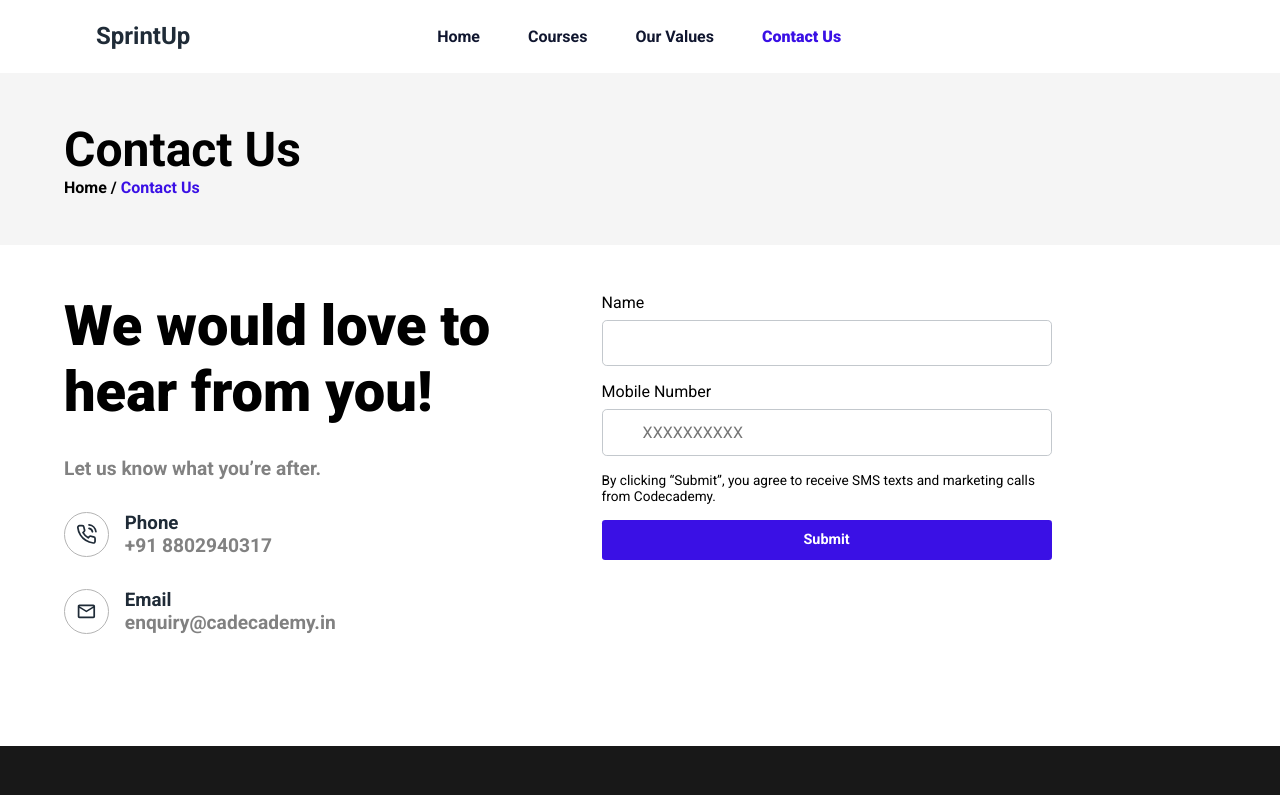
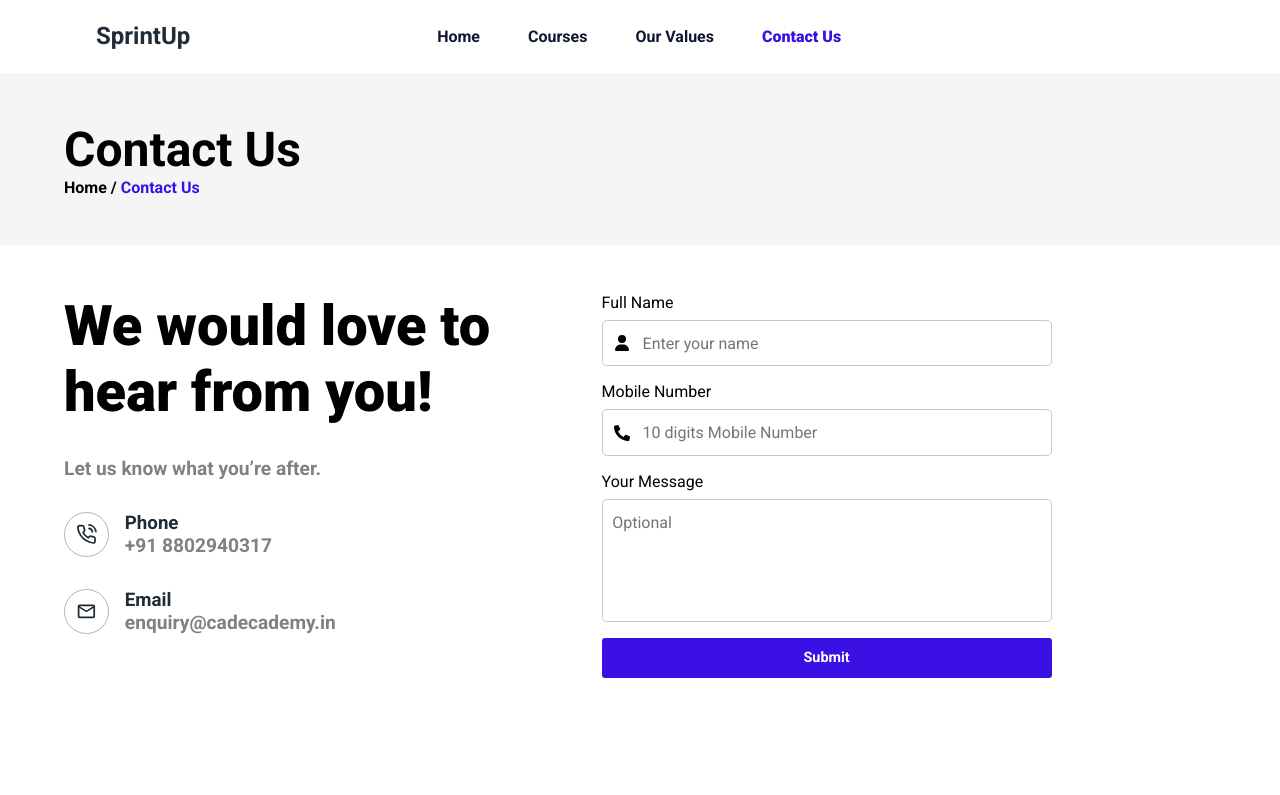
Before and after one commit to drumil32/Ed-Tech, a React (Vite) app in the folder frontend/: page /contact in a window 1280 px wide. Shown: the top 795 px of the page. Built offline with nearby package versions, Linux system fonts and the light colour scheme.

Commit message:
contact us page ready

```diff
--- /dev/null
+++ b/frontend/src/components/atoms/TextArea/TextArea.tsx
@@ -0,0 +1,36 @@
+import React, { TextareaHTMLAttributes, useState } from "react";
+import styles from "./style.module.scss";
+
+interface TextareaProps extends TextareaHTMLAttributes<HTMLTextAreaElement> {
+  label?: string;
+  customValidation?: (value: string) => string | null;
+}
+
+const Textarea: React.FC<TextareaProps> = ({ label, required, customValidation, onChange, ...props }) => {
+  const [errorMessage, setErrorMessage] = useState<string | null>(null);
+
+  const handleTextareaChange = (event: React.ChangeEvent<HTMLTextAreaElement>) => {
+    if (customValidation) {
+      const error = customValidation(event.target.value);
+      if (error) setErrorMessage(error);
+      else setErrorMessage(null);
+    }
+    if (onChange) onChange(event);
+  };
+
+  return (
+    <div className={styles.appTextareaContainer}>
+      {label && (
+        <label>
+          {label}
+        </label>
+      )}
+      <div className={styles.textareaBar}>
+        <textarea {...props} onChange={handleTextareaChange} required />
+      </div>
+      {errorMessage && <p className={styles.errorMessage}>{errorMessage}</p>}
+    </div>
+  );
+};
+
+export default Textarea;
--- /dev/null
+++ b/frontend/src/components/atoms/TextArea/style.module.scss
@@ -0,0 +1,57 @@
+@import "src/styles/mixins";
+
+.appTextareaContainer {
+  display: flex;
+  flex-direction: column;
+  width: 100%;
+
+  label {
+    color: #000000;
+    text-align: left;
+    margin-bottom: 0.5rem;
+  }
+
+  .textareaBar {
+    display: flex;
+    position: relative;
+
+    svg {
+      position: absolute;
+      left: 0.8rem;
+      top: 50%;
+      transform: translateY(-50%);
+      z-index: 10;
+    }
+  }
+
+  textarea {
+    position: relative;
+    display: flex;
+    width: 100%;
+    justify-content: flex-start;
+    align-items: flex-start;
+    gap: 0.5rem;
+    padding: 0.8rem 0.6rem;
+    border-radius: 0.3rem;
+    border: 1px solid #c3c8cd;
+    background: #fff;
+    font-size: 1rem;
+    min-height: 5rem;
+    resize: none;
+    overflow-x: auto;
+    @include sm-max{
+      font-size: 1rem;
+      padding: 1.2rem 1rem;
+      padding-left: 2.2rem;
+    }
+  }
+
+  textarea:disabled {
+    background: #c3c8cd;
+  }
+
+  .errorMessage {
+    color: red;
+    text-align: left;
+  }
+}
--- a/frontend/src/components/organisms/BookLiveClass/BookLiveClass.tsx
+++ b/frontend/src/components/organisms/BookLiveClass/BookLiveClass.tsx
@@ -44,7 +44,7 @@ const BookLiveClassForm: React.FC = () => {
             <h2>Book a Live Class</h2>
             {/* <h2>Career With Us:</h2> */}
             {/* <h2>Get the best jobs</h2> */}
-            <h3>We are planning a meet-up in your city</h3>
+            <h3>We are planning a meet-up in <span> Lucknow!</span></h3>
             <form onSubmit={handleSubmit} style={{margin:"auto"}}>
               <Input
                 label="Name"
--- a/frontend/src/components/organisms/BookLiveClass/styles.scss
+++ b/frontend/src/components/organisms/BookLiveClass/styles.scss
@@ -53,6 +53,9 @@
       font-family: "Roboto", sans-serif;
       margin-bottom: 2rem;
       margin-top: 1rem;
+      span {
+        color: #3A10E5;
+      }
       @include xsm-max {
         font-size: 1rem;
       }
--- a/frontend/src/components/organisms/Courses/Courses.tsx
+++ b/frontend/src/components/organisms/Courses/Courses.tsx
@@ -35,7 +35,7 @@ const Courses: React.FC = () => {
                 <div className={styles.ag_courses_item_title}>CURRICULUM</div>
                 <div className={styles.ag_courses_item_date_box}>
                   <p className={styles.ag_courses_item_date}>
-                    <span>+ </span>Logical reasining and DSA.
+                    <span>+ </span>Logical reasining and DSA
                   </p>
                 </div>
                 <div className={styles.ag_courses_item_date_box}>
--- a/frontend/src/components/organisms/Features/Features.tsx
+++ b/frontend/src/components/organisms/Features/Features.tsx
@@ -6,7 +6,7 @@ const Features: React.FC = () => {
   return (
     <section className={styles.featureSection}>
       <div className={styles.featuresContainer}>
-        <h1 className={styles.sectionTitle}>Our programme is curated to maximise real-world learning</h1>
+        <h1 className={styles.sectionTitle}>Our programme is curated to maximise <span>real-world learning</span></h1>
         <FeaturesCarausal />
         <div style={{backgroundColor:"#FFD500",padding:"1rem 3rem",borderRadius:"10px"}}>
           <h3>Know More</h3>
--- a/frontend/src/components/organisms/Features/style.module.scss
+++ b/frontend/src/components/organisms/Features/style.module.scss
@@ -28,6 +28,10 @@
       margin-bottom: 2rem;
       letter-spacing: 0.1rem;
       text-align: center;
+      span {
+        color: #FFD500;
+        text-transform: capitalize;
+      }
       @include xsm-max {
         font-size: 1.6rem;
       }
--- a/frontend/src/pages/ContactUs/ContactUs.tsx
+++ b/frontend/src/pages/ContactUs/ContactUs.tsx
@@ -1,26 +1,30 @@
-import React, { useState } from 'react'
-import styles from './styles.module.scss';
+import React, { useState } from "react";
+import styles from "./styles.module.scss";
 import { FiPhoneCall } from "react-icons/fi";
 import { MdOutlineEmail } from "react-icons/md";
-import Input from '../../components/atoms/Input/Input';
-import Button from '../../components/atoms/Button/Button';
+import Input from "../../components/atoms/Input/Input";
+import Button from "../../components/atoms/Button/Button";
+import { FaUser } from "react-icons/fa6";
+import { FaPhoneAlt } from "react-icons/fa";
+import Textarea from "../../components/atoms/TextArea/TextArea";
 
 const ContactUs: React.FC = () => {
   const [inputName, setInputName] = useState<string>("");
   const [inputNumber, setInputNumber] = useState<number | string>("");
+  const [messageText, setMessageText] = useState<string>("");
   const [formSubmitted, setFormSubmitted] = useState<boolean>(false);
   const contactData = [
     {
       title: "Phone",
       value: "+91 8802940317",
-            icon: (<FiPhoneCall />)
+      icon: <FiPhoneCall />,
     },
     {
       title: "Email",
       value: "enquiry@cadecademy.in",
-            icon: (<MdOutlineEmail />)
+      icon: <MdOutlineEmail />,
     },
-    ]
+  ];
   const handleSubmit = (event: React.FormEvent<HTMLFormElement>) => {
     event.preventDefault();
     console.log(inputName, inputNumber);
@@ -29,64 +33,67 @@ const ContactUs: React.FC = () => {
     setFormSubmitted(true);
   };
   return (
-
     <div>
-
       <div className={styles.heading}>
         <div className={styles.headingTitle}>
           <h1>Contact Us</h1>
-                    <h4>Home / <span>Contact Us</span></h4>
+          <h4>
+            Home / <span>Contact Us</span>
+          </h4>
         </div>
       </div>
       <div className={styles.contacts}>
-            <div className={styles.right_section}>
+        <div className={styles.left_section}>
           <h2>We would love to hear from you!</h2>
           <p>Let us know what you’re after.</p>
           {contactData.map((data, i) => {
             return (
               <div key={i} className={styles.contactDetalsBox}>
-                            <div className={styles.icon}>
-                            {data.icon}
-                            </div>
+                <div className={styles.icon}>{data.icon}</div>
                 <div className={styles.contactDetals}>
                   <h3>{data.title}</h3>
                   <p>{data.value}</p>
                 </div>
               </div>
-                    )
+            );
           })}
         </div>
-            <div className={styles.left_section}>
+        <div className={styles.right_section}>
           <form onSubmit={handleSubmit}>
             <Input
-            label="Name"
+              label="Full Name"
+              icon={<FaUser />}
+              placeholder="Enter your name"
               required={true}
               value={inputName}
               onChange={(e) => setInputName(e.target.value)}
             />
             <Input
               label="Mobile Number"
+              icon={<FaPhoneAlt />}
               required={true}
               type="tel"
               pattern="[0-9]{10}"
-            placeholder="XXXXXXXXXX"
+              placeholder="10 digits Mobile Number"
               value={inputNumber}
               onChange={(e) => setInputNumber(e.target.value)}
             />
-          <p className="declaration">
-            By clicking “Submit”, you agree to receive SMS texts and marketing
-            calls from Codecademy.
-          </p>
+            <Textarea
+              label="Your Message"
+              value={messageText}
+              onChange={(e) => setMessageText(e.target.value)}
+              rows={5}
+              placeholder="Optional"
+            />
             <Button text="Submit" style={{ width: "100%" }} />
-
+            {formSubmitted && (
+              <p className="success-message">You'll hear from us shortly</p>
+            )}
           </form>
-        {formSubmitted && (
-          <p className="success-message">Thank you for submitting the form!</p>
-        )}
         </div>
       </div>
     </div>
-    )
-}
+  );
+};
 
 export default ContactUs;
--- a/frontend/src/pages/ContactUs/styles.module.scss
+++ b/frontend/src/pages/ContactUs/styles.module.scss
@@ -20,7 +20,7 @@
     padding: 1.5rem;
   }
 }
-.right_section {
+.left_section {
   width: 40%;
   min-width: 450px;
 
@@ -124,7 +124,7 @@
     }
   }
 }
-.left_section {
+.right_section {
   flex: 1;
   padding: 5rem;
   padding-top: 0rem;
```
Also changed, not shown: frontend/src/components/organisms/Hero/styles.scss (+22 -21 lines), frontend/src/pages/Home/Home.tsx (+18 -12 lines). Lines whose indentation alone changed are shown as unchanged.
